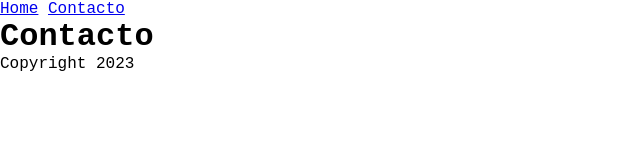
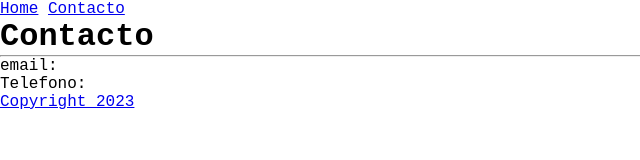
Before and after one commit to homeromky/actividad_1, a plain HTML site: page contacto.html in a window 1280 px wide. Shown: the whole page, without its empty margins (0-640 px from the left). Drawn offline with Linux system fonts and the light colour scheme.

Commit message:
datos de contacto

```diff
--- a/contacto.html
+++ b/contacto.html
@@ -18,7 +18,11 @@
 
     <main>
         <h1>Contacto</h1>
-
+       <hr>
+       <ul>
+        <li>email: <a href="fco@gmail.com"></a></li>
+        <li>Telefono: <a href="8440102233"><a</li>
+       </ul>
     </main>
 
     <footer>
```
